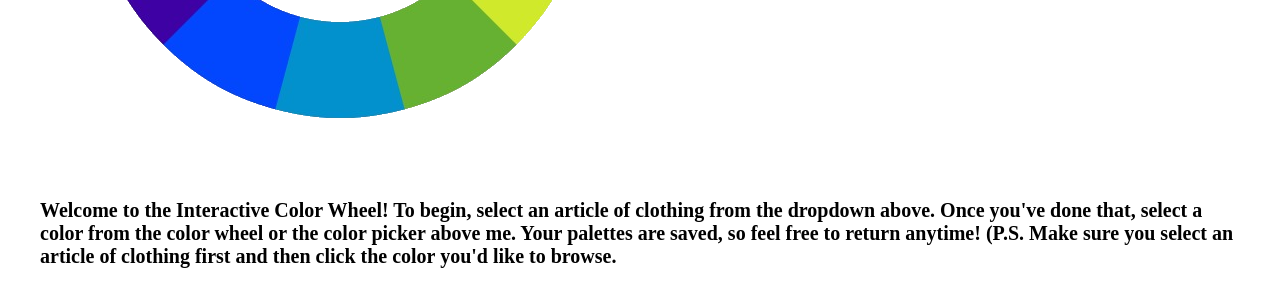
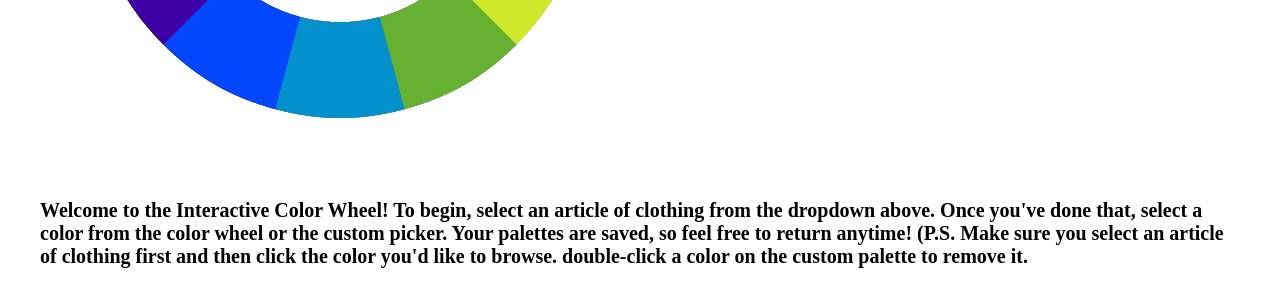
Before and after one commit to CalebEpps/ColorWheelJS, a website: page cyclewheelcolor.html in a window 1280 px wide. Shown: the part 725-1032 px from the top of the page. Drawn offline with Linux system fonts and the light colour scheme.

Commit message:
- Better Tutorial Text **KNOWN ISSUES** - BAd Clipping on the palette with other divs if window resized - Temporary Fix for remove colors: Refresh the page.

```diff
--- a/cyclewheelcolor.html
+++ b/cyclewheelcolor.html
@@ -115,9 +115,9 @@
 </div>
 
 <p id-="tutText">Welcome to the Interactive Color Wheel! To begin, select an article of clothing
-    from the dropdown above. Once you've done that, select a color from the color wheel or the color picker above me. Your palettes
+    from the dropdown above. Once you've done that, select a color from the color wheel or the custom picker. Your palettes
     are saved, so feel free to return anytime! (P.S. Make sure you select an article of clothing first and then
-    click the color you'd like to browse.</p>
+    click the color you'd like to browse. double-click a color on the custom palette to remove it.</p>
 
 
 <script src="js/Main.js"></script>
```
